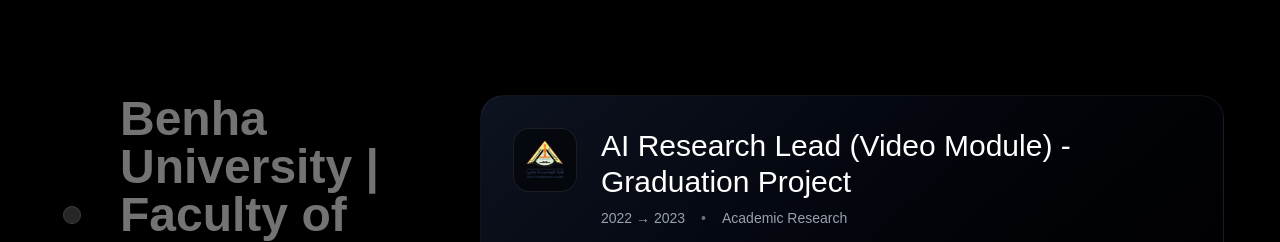
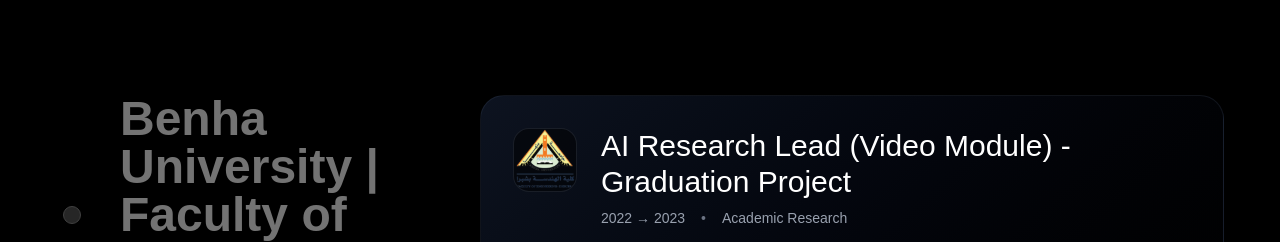
Before and after one commit to Mariam-Fathi/mf-portfolio, a Next.js app: page / in a window 1280 px wide. Shown: the part 3820-4062 px from the top of the page. Built offline with nearby package versions, Linux system fonts and the light colour scheme; a web font is replaced by a local one.

Commit message:
fix logo border

```diff
--- a/src/components/journey/Experience.tsx
+++ b/src/components/journey/Experience.tsx
@@ -168,11 +168,11 @@ const ExperienceTimeline = () => {
     content: (
       <div className="bg-gradient-to-br from-gray-900/80 to-black rounded-3xl border border-gray-700/30 p-8 backdrop-blur-sm">
         <div className="flex items-start gap-6 mb-6">
-          <div className="w-16 h-16 rounded-2xl border border-gray-600/30 bg-black/50 flex items-center justify-center">
+          <div className="w-16 h-16  flex items-center justify-center">
             <img
               src={card.logoPath}
               alt={`${card.company} logo`}
-              className="w-10 h-10 object-contain"
+              className="w-16 h-16 object-contain rounded-2xl border border-gray-600/30 bg-black/50 flex items-center justify-center"
             />
           </div>
 
```
